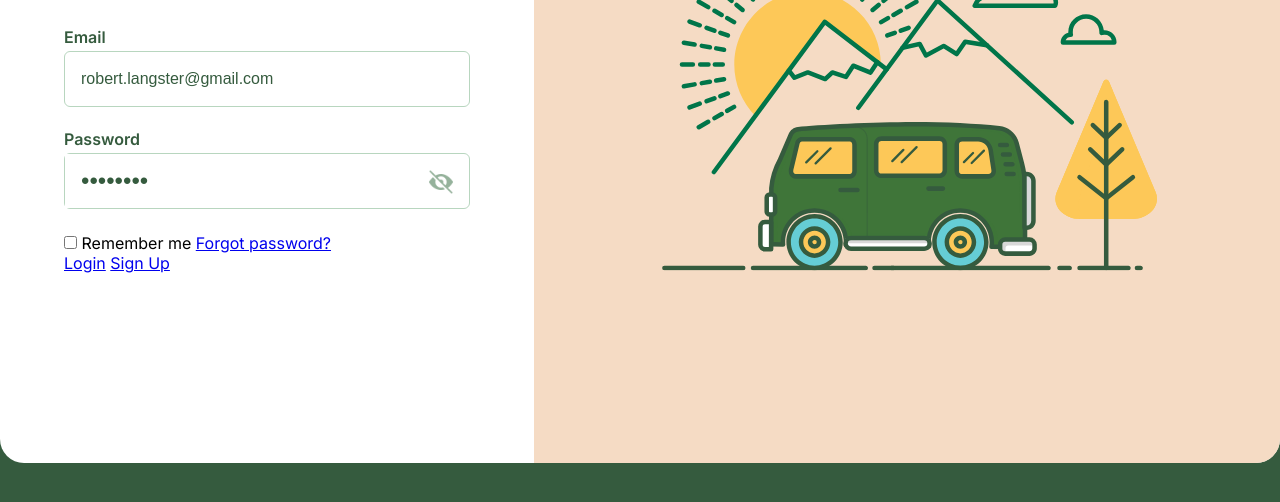
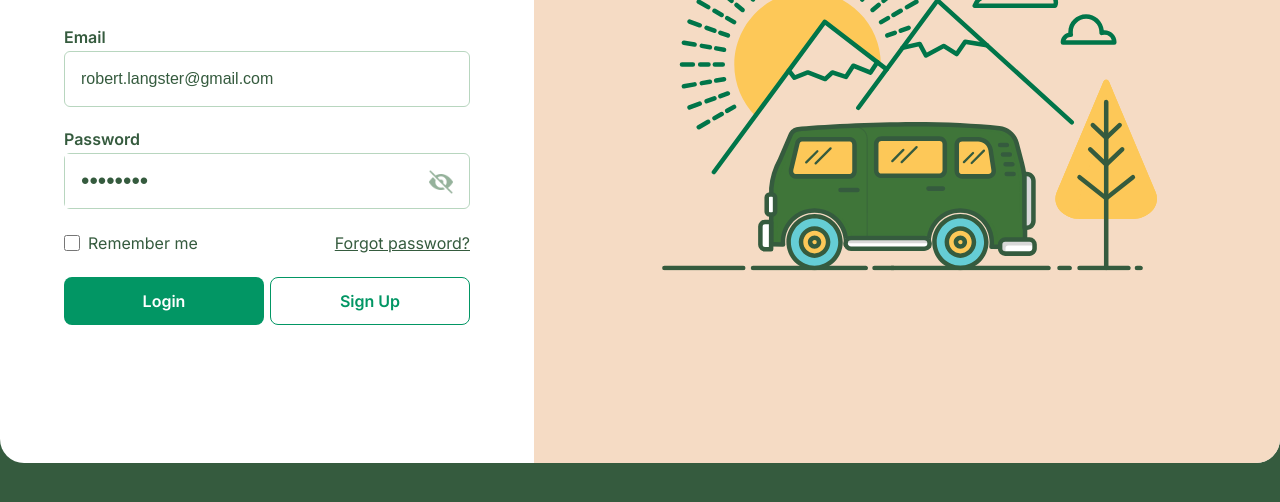
Before and after one commit to bekzodxudaybergenow/travalizer, a plain HTML site: page index.html in a window 1280 px wide. Shown: the part 296-798 px from the top of the page. Drawn offline with Linux system fonts and the light colour scheme.

Commit message:
I added checkbox and sign up login btns

```diff
--- a/index.html
+++ b/index.html
@@ -27,14 +27,18 @@
                             <input class="password" type="password" value="password">
                             <img class="eye-icon" onclick="showHide()" src="./img/off.png" alt="Eye off">
                         </div>
-                        <div>
-                            <input type="checkbox">
-                            <label>Remember me</label>
-                            <a href="form-forgot--link">Forgot password?</a>
+                        <div class="form-checkbox">
+                            <div class="checkbox">
+                                <label>
+                                    <input type="checkbox">
+                                    <span>Remember me</span>
+                                </label>
+                            </div>
+                            <a href="#">Forgot password?</a>
                         </div>
                         <div class="btns">
-                            <a class="form-login--link" href="#">Login</a>
-                            <a class="form-signup--link" href="#">Sign Up</a>
+                            <a class="form-login--link btn-item" href="#">Login</a>
+                            <a class="form-signup--link btn-item" href="#">Sign Up</a>
                         </div>
                     </form>
                 </div>
--- a/scss/style.scss
+++ b/scss/style.scss
@@ -3,6 +3,7 @@
 :root {
     --BANGLADESH-GREEN: #007549;
     --DEEP-MOSS-GREEN: #355B3E;
+    --GREEN-CYAN: #029664;
     --AXOLOTL: #58745E;
     --JET-STREAM: #B8D6BF;
     --CHARCOAL: #2F3D4C;
@@ -20,6 +21,7 @@
 body {
     font-family: 'Inter', sans-serif;
     background-color: var(--DEEP-MOSS-GREEN);
+    font-size: 16px;
 }
 
 .wrapper {
@@ -146,9 +148,65 @@ body {
     height: 24px;
 }
 
+.form-checkbox {
+    display: flex;
+    justify-content: space-between;
+    align-items: center;
+    margin-bottom: 24px;
+}
+
+.form-checkbox label {
+    display: flex;
+    align-items: center;
+    column-gap: 8px;
+    cursor: pointer;
+}
+
+.checkbox input{
+    accent-color: var(--GREEN-CYAN);
+    width: 16px;
+    height: 16px;
+}
+.checkbox label {
+    color: var(--DEEP-MOSS-GREEN);
+}
+
+.form-checkbox a {
+    color: var(--DEEP-MOSS-GREEN);
+}
+
 .btns {
+    display: flex;
+    justify-content: space-between;
+    align-items: center;
 }
-.form-login--link {
+
+.btn-item {
+    display: flex;
+    justify-content: center;
+    align-items: center;
+    width: 200px;
+    height: 48px;
+    border-radius: 8px;
+    padding: 16px;
+    font-weight: 600;
+    background-color: var(--GREEN-CYAN);
+    color: var(--WHITE);
+    text-decoration: none;
+    transition: .2s;
 }
+
+.form-login--link:hover {
+    background-color: var(--BANGLADESH-GREEN);
+}
+
 .form-signup--link {
+    background-color: var(--WHITE);
+    color: var(--GREEN-CYAN);
+    border: 1px solid var(--GREEN-CYAN);
+
+    &:hover{
+        background-color: var(--GREEN-CYAN);
+        color: var(--WHITE);
+    }
 }
```
Also changed, not shown: css/style.css, 1 other file.
